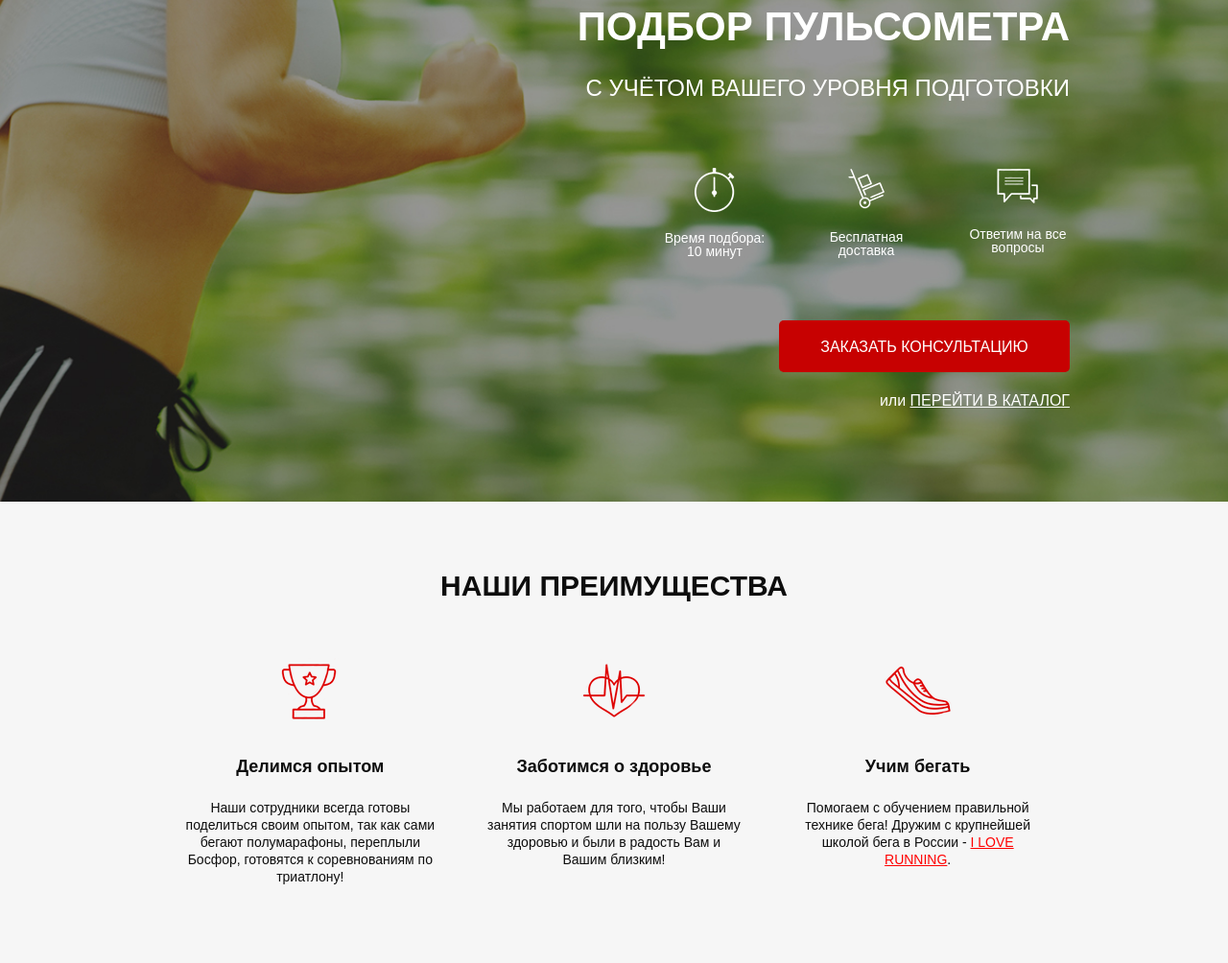
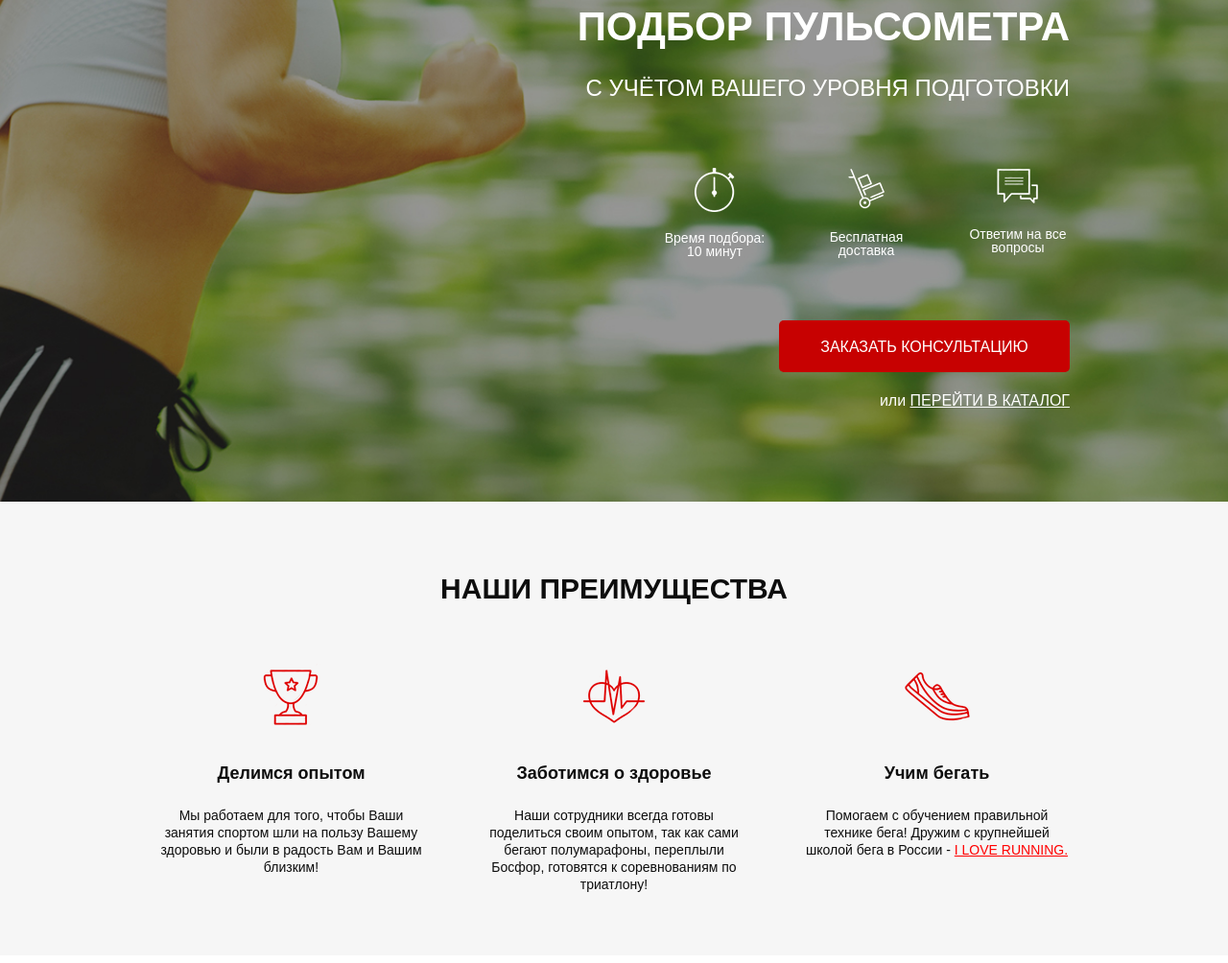
Before and after one commit to DonCorleone-byte/Pulse, a website: page src/index.html in a window 1280 px wide. Shown: the part 163-1167 px from the top of the page at 96% size. Drawn offline with Linux system fonts and the light colour scheme.

Commit message:
update code

```diff
--- a/src/index.html
+++ b/src/index.html
@@ -54,7 +54,7 @@
         </div>
     </div>
 
-    <section class="advantage">
+<!--     <section class="advantage">
         <div class="container">
             <h2 class="advantage__header">НАШИ ПРЕИМУЩЕСТВА</h2>
             <div class="advantage__items">
@@ -75,6 +75,29 @@
                 </div>
             </div>
         </div>
+    </section> -->
+
+    <section class="advantages">
+        <div class="container">
+            <h2 class="title">НАШИ ПРЕИМУЩЕСТВА</h2>
+            <div class="advantages__wrapper">
+                <div class="advantages__item">
+                    <img src="icons/expirience.png" alt="expirience" class="advantages__icon">
+                    <div class="advantages__subtitle">Делимся опытом</div>
+                    <div class="advantages__descr">Мы работаем для того, чтобы Ваши занятия спортом шли на пользу Вашему здоровью и были в радость Вам и Вашим близким!</div>
+                </div>
+                <div class="advantages__item">
+                    <img src="icons/health.png" alt="Heart" class="advantages__icon">
+                    <div class="advantages__subtitle">Заботимся о здоровье</div>
+                    <div class="advantages__descr">Наши сотрудники всегда готовы поделиться своим опытом, так как сами бегают полумарафоны, переплыли Босфор, готовятся к соревнованиям по триатлону!</div>
+                </div>
+                <div class="advantages__item">
+                    <img src="icons/runing.png" alt="run" class="advantages__icon">
+                    <div class="advantages__subtitle">Учим бегать</div>
+                    <div class="advantages__descr">Помогаем с обучением правильной технике бега! Дружим с крупнейшей школой бега в России - <a href="#">I LOVE RUNNING.</a></div>
+                </div>
+            </div>
+        </div>
     </section>
 </body>
 
--- a/src/sass/blocks/_advantage.scss
+++ b/src/sass/blocks/_advantage.scss
@@ -1,42 +1,36 @@
-.advantage {
+.advantages {
     min-height: 470px;
     padding: 73px 0 65px 0;
     background: #F6F6F6;
-    &__header {
+    &__wrapper {
+        display: flex;
+        justify-content: space-between;
+        margin-top: 60px;
+    }
+    &__item {
+        width: 277px;
+    }
+    &__icon {
+        display: block;
+        margin: 0 auto;
+    }
+    &__subtitle {
+        margin-top: 35px;
         font-weight: bold;
-        font-size: 30px;
-        line-height: 30px;
+        font-size: 18px;
+        line-height: 29px;
         text-align: center;
         color: #0D0D0D;
     }
-    &__items {
-        margin-top: 60px;
-        display: flex;
-        justify-content: space-around;
-    }
-    &__item {
-        img {
-            display: block;
-            margin: 0 auto;
-        }
-    }
-    &__title {
-        margin-top: 35px;
-        font-weight: bold;
-        font-size: 18px;
-        text-align: center;
-        color: #0D0D0D;
-    }
-    &__subtitle {
+    &__descr {
         margin-top: 20px;
-        width: 269px;
         font-weight: 300;
         font-size: 14px;
         line-height: 18px;
         text-align: center;
         color: #0D0D0D;
-        span {
-            text-decoration-line: underline;
+        a {
+            text-decoration: underline;
             color: #FF0000;
         }
     }
--- a/src/sass/blocks/style.scss
+++ b/src/sass/blocks/style.scss
@@ -12,3 +12,12 @@
     max-width: 950px;
     margin: 0 auto;
 }
+
+.title {
+    display: block;
+    margin: 0 auto;
+    font-weight: bold;
+    font-size: 30px;
+    text-align: center;
+    color: #0D0D0D;
+}
```
Also changed, not shown: src/css/blocks/style.min.css.
